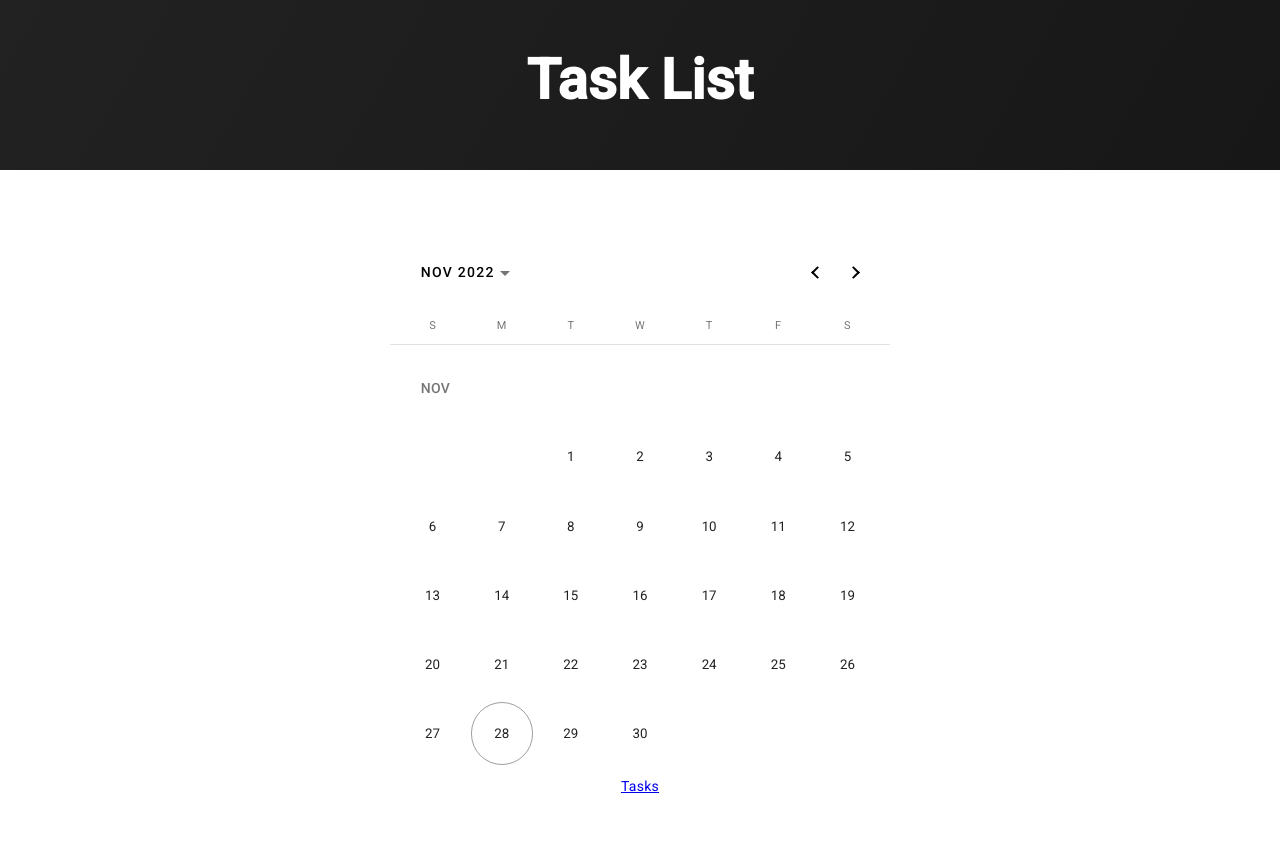
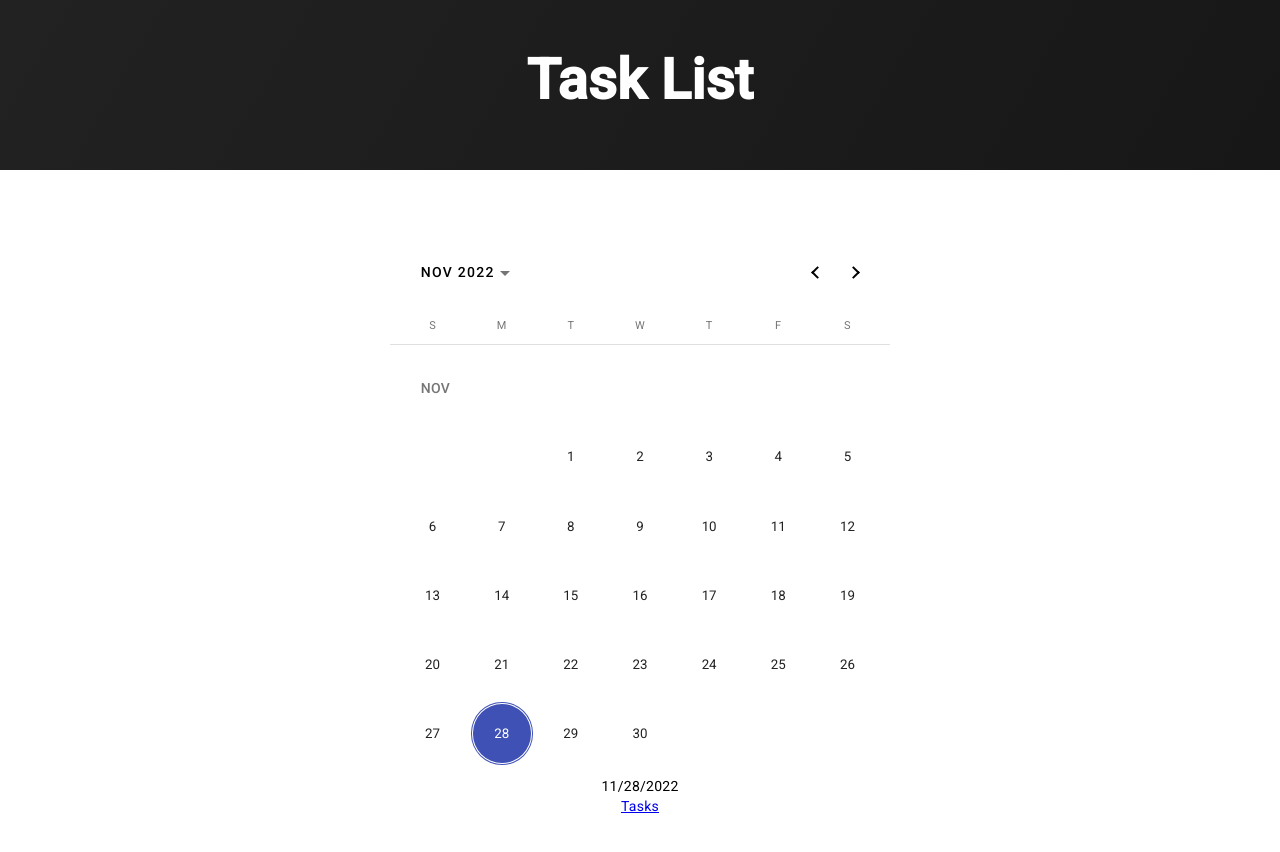
Before and after one commit to jbthecoder5/angular-todo-list-app, an Angular app: page / in a window 1280 px wide. Shown: the top 852 px of the page. Built offline with nearby package versions, Linux system fonts and the light colour scheme.

Commit message:
learned how to get information from the link routes in angular

```diff
--- a/src/app/calendar/calendar.component.html
+++ b/src/app/calendar/calendar.component.html
@@ -1,4 +1,5 @@
 <div>
-  <mat-calendar></mat-calendar>
-  <a [routerLink]="['/tasks']">Tasks</a>
+  <mat-calendar [(selected)]="selectedDate"></mat-calendar>
+  {{ selectedDate.toLocaleDateString() }}
+  <a [routerLink]="['/tasks', { date: selectedDate }]">Tasks</a>
 </div>
--- a/src/app/calendar/calendar.component.ts
+++ b/src/app/calendar/calendar.component.ts
@@ -3,8 +3,8 @@
 @Component({
   selector: 'app-calendar',
   templateUrl: './calendar.component.html',
-  styleUrls: ['./calendar.component.css']
+  styleUrls: ['./calendar.component.css'],
 })
 export class CalendarComponent {
-
+  selectedDate = new Date();
 }
--- a/src/app/task-list/task-list.component.ts
+++ b/src/app/task-list/task-list.component.ts
@@ -1,11 +1,19 @@
-import { Component } from '@angular/core';
+import { Component, OnInit } from '@angular/core';
+import { ActivatedRoute, Route } from '@angular/router';
 
 @Component({
   selector: 'task-list',
   templateUrl: './task-list.component.html',
   styleUrls: ['./task-list.component.css'],
 })
-export class TaskListComponent {
+export class TaskListComponent implements OnInit {
+  constructor(private route: ActivatedRoute) {}
+
+  ngOnInit(): void {
+    var date: Date = new Date(this.route.snapshot.params['date']);
+    console.log(date);
+  }
+
   tasks: Task[] = [
     new Task('Visiting Ann'),
     new Task('Go to the gym'),
```
